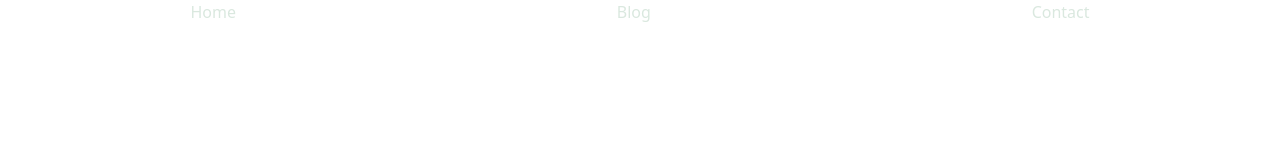
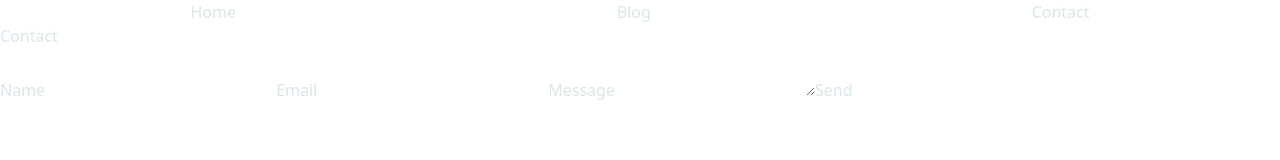
Before and after one commit to HunterHeston/personal-website, a Next.js app: page /contact in a window 1280 px wide. Before the commit this address had no page. Shown: the top 160 px of the page. Built offline with nearby package versions, Linux system fonts and the light colour scheme.

Commit message:
Drop in contact page and form. No style. No function yet.

```diff
--- /dev/null
+++ b/pages/contact.tsx
@@ -0,0 +1,16 @@
+export default function Contact() {
+  return (
+    <>
+      <h1>Contact</h1>
+      <form action="submit">
+        <label htmlFor="name">Name</label>
+        <input type="text" name="name" id="name" />
+        <label htmlFor="email">Email</label>
+        <input type="email" name="email" id="email" />
+        <label htmlFor="message">Message</label>
+        <textarea name="message" id="message" />
+        <button type="submit">Send</button>
+      </form>
+    </>
+  );
+}
```
